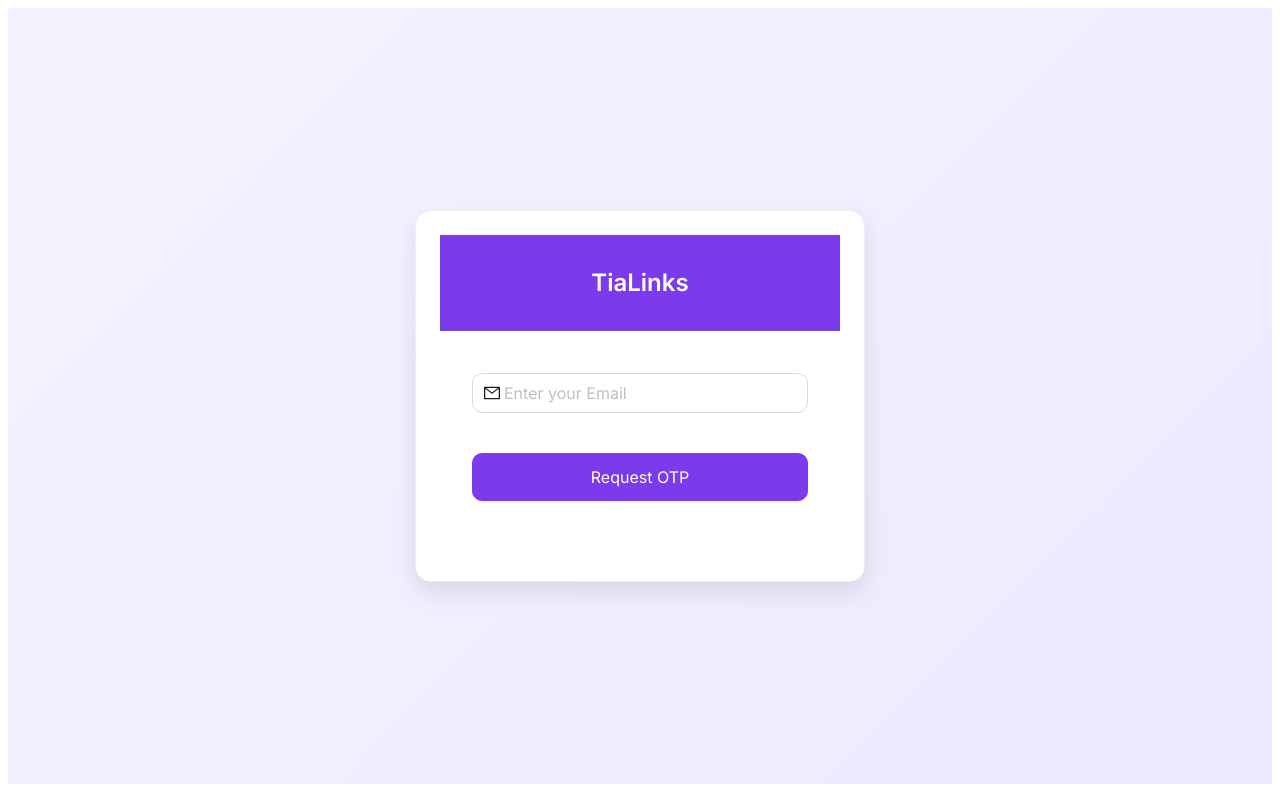
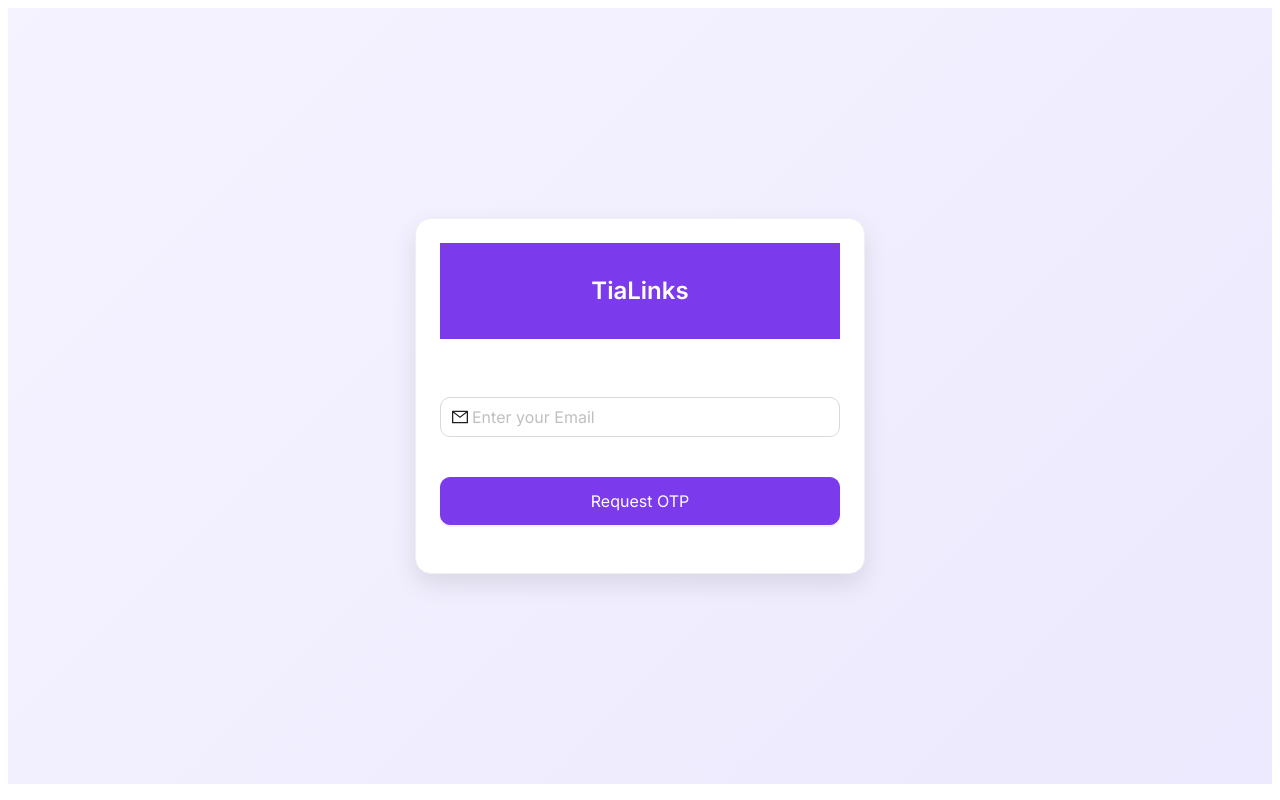
Before and after one commit to quantum-ernest/tialinks, a Next.js app in the folder ui/: page /login in a window 1280 px wide. Built offline with nearby package versions, Linux system fonts and the light colour scheme; no server answers.

Commit message:
ui: add new buttons to login page

```diff
--- a/ui/src/app/login/page.tsx
+++ b/ui/src/app/login/page.tsx
@@ -1,7 +1,7 @@
 'use client'
 
 import {useState} from 'react'
-import {Card, Input, Button, Typography, Form} from 'antd'
+import {Card, Input, Button, Typography, Form, Flex} from 'antd'
 import {MailOutlined} from '@ant-design/icons'
 import {InputOTP} from 'antd-input-otp';
 import '../styles/login.css'
@@ -13,7 +13,7 @@ type OTP = string[] | null
 export default function LoginPage() {
     const [form] = Form.useForm();
     const [email, setEmail] = useState('');
-    const {step, contextHolder, openNotification, loading, submitOTP, requestOTP} = useAuth();
+    const {step, setStep, contextHolder, openNotification, loading, submitOTP, requestOTP} = useAuth();
     const handleEmailSubmit = async () => {
         await requestOTP(email)
     }
@@ -40,6 +40,7 @@ export default function LoginPage() {
                             <Form onFinish={handleEmailSubmit}>
                                 <Form.Item
                                     name="email"
+                                    wrapperCol={{ span: 24 }}
                                     rules={[
                                         {required: true, message: 'Please input your email!'},
                                         {type: 'email', message: 'Please enter a valid email!'}
@@ -70,8 +71,17 @@ export default function LoginPage() {
                             </Form>
                         ) : (
                             <Form layout={"vertical"} onFinish={handleOtpSubmit} form={form}>
-                                <Form.Item label="Enter OTP" name="otp">
+                                <Form.Item name="otp">
                                     <InputOTP autoSubmit={handleOtpSubmit} autoFocus={true} inputType="numeric"/>
+                                </Form.Item>
+                                <Form.Item>
+                                    <Flex justify='space-between' >
+
+                                    <Button onClick={() =>{setStep('email')}}>Change Email</Button>
+                                    <Button onClick={handleEmailSubmit}>
+                                        Request New OTP
+                                    </Button>
+                                    </Flex>
                                 </Form.Item>
                             </Form>
                         )}
--- a/ui/src/app/styles/login.css
+++ b/ui/src/app/styles/login.css
@@ -19,11 +19,8 @@
   background-color: #7C3AED;
   color: white;
   padding: 2rem;
+  margin-bottom: 3rem;
   text-align: center;
-}
-
-.login-form {
-  padding: 2rem;
 }
 
 .login-input {
```
